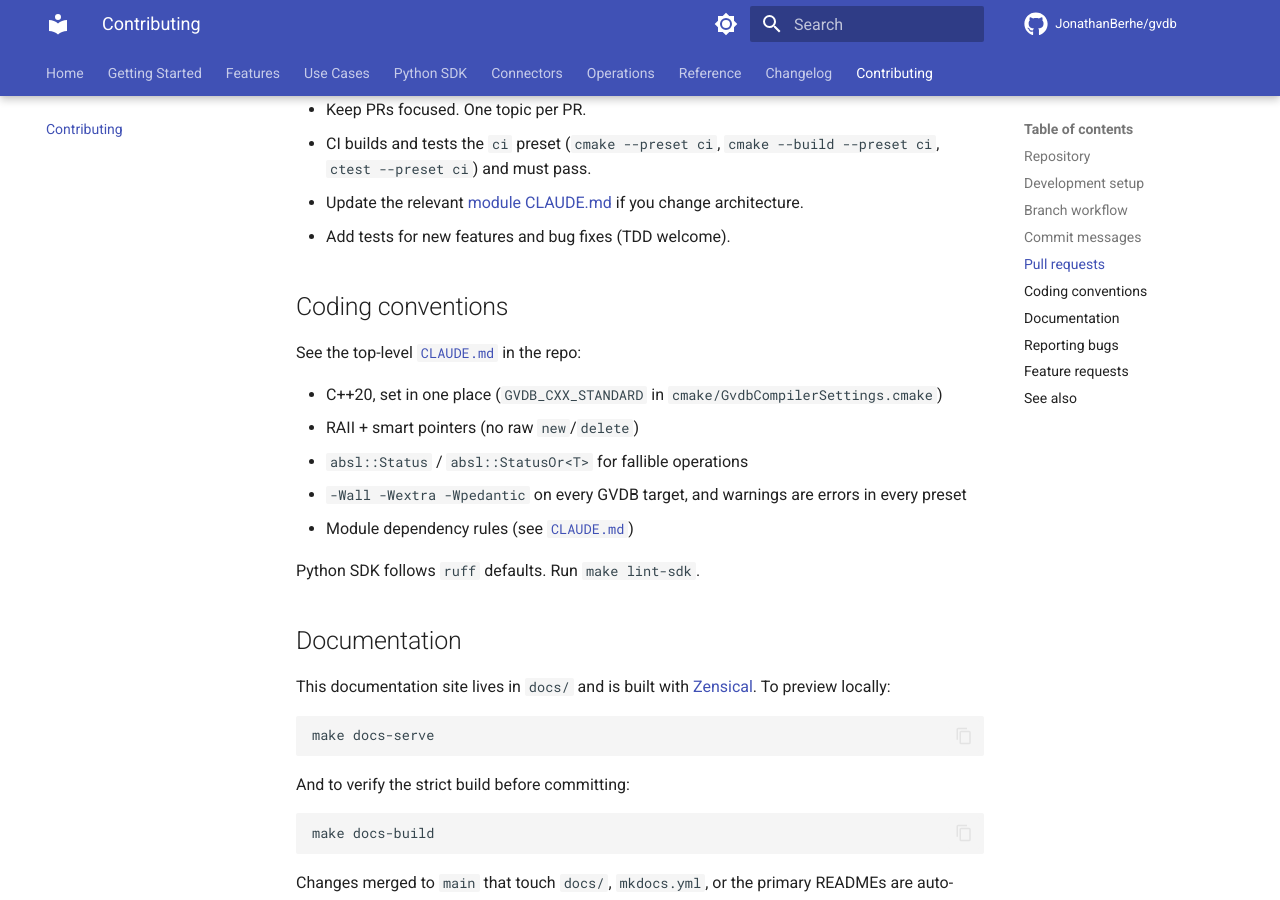
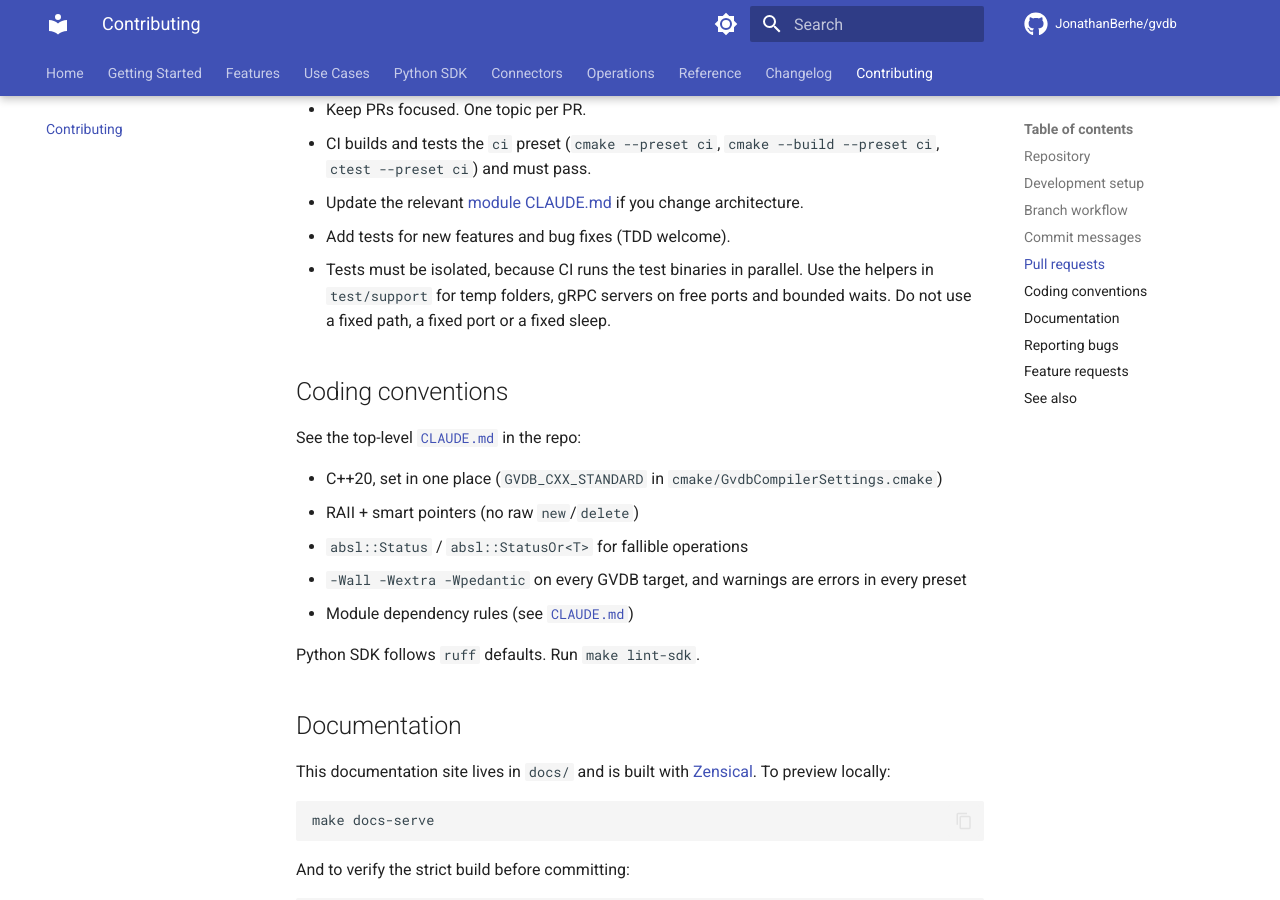
Before and after one commit to JonathanBerhe/gvdb, an MkDocs documentation site: the page built from docs/contributing.md, in a window 1280 px wide and 900 px high, scrolled down 1608 px. Built offline with MkDocs 1.6.1 and Material for MkDocs 9.7.7, drawn with Linux system fonts in a browser that asks for light colours; comment, search, counter and statistics services are not loaded.

Commit message:
ci: run the test binaries in parallel

```diff
--- a/docs/contributing.md
+++ b/docs/contributing.md
@@ -70,6 +70,7 @@ See the [changelog](changelog.md) for the version-bump rules.
 - CI builds and tests the `ci` preset (`cmake --preset ci`, `cmake --build --preset ci`, `ctest --preset ci`) and must pass.
 - Update the relevant [module CLAUDE.md](https://github.com/JonathanBerhe/gvdb/blob/main/CLAUDE.md) if you change architecture.
 - Add tests for new features and bug fixes (TDD welcome).
+- Tests must be isolated, because CI runs the test binaries in parallel. Use the helpers in `test/support` for temp folders, gRPC servers on free ports and bounded waits. Do not use a fixed path, a fixed port or a fixed sleep.
 
 ## Coding conventions
 
```
Also changed, not shown: 4 other files.
